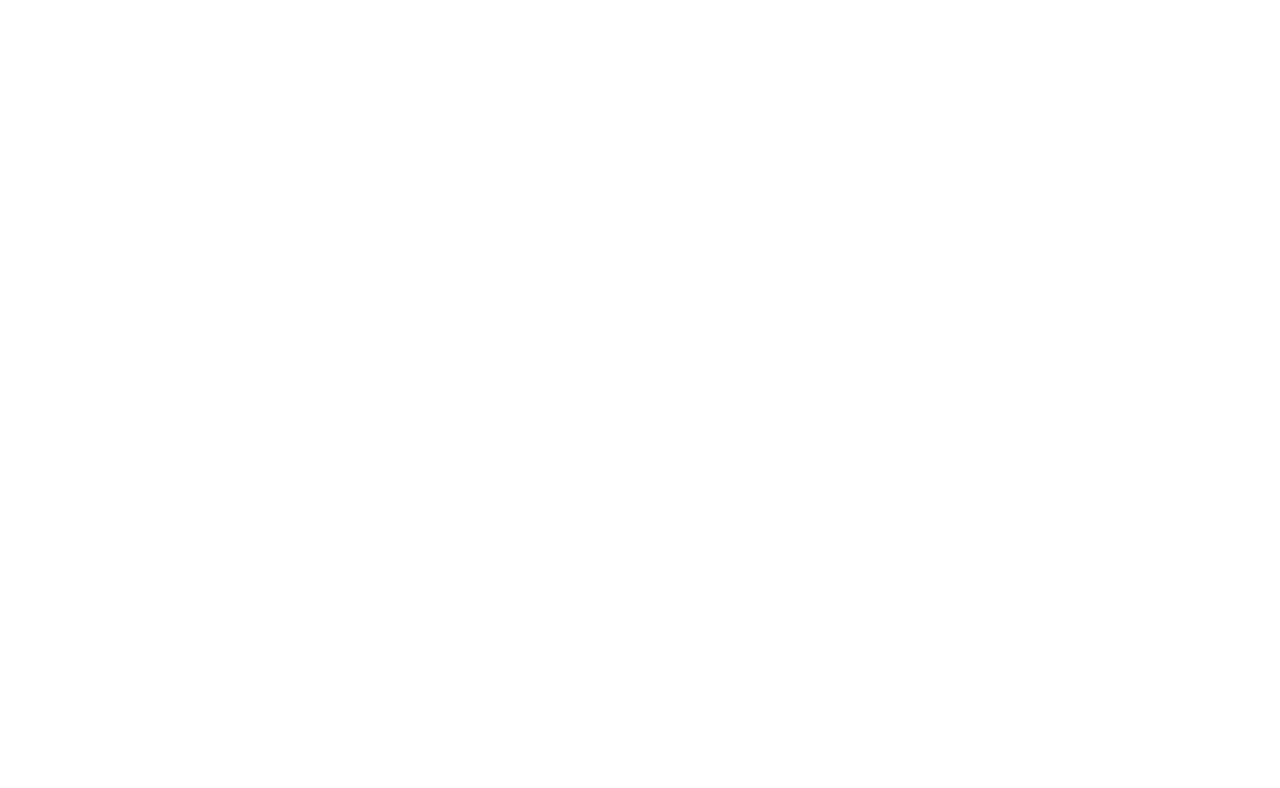
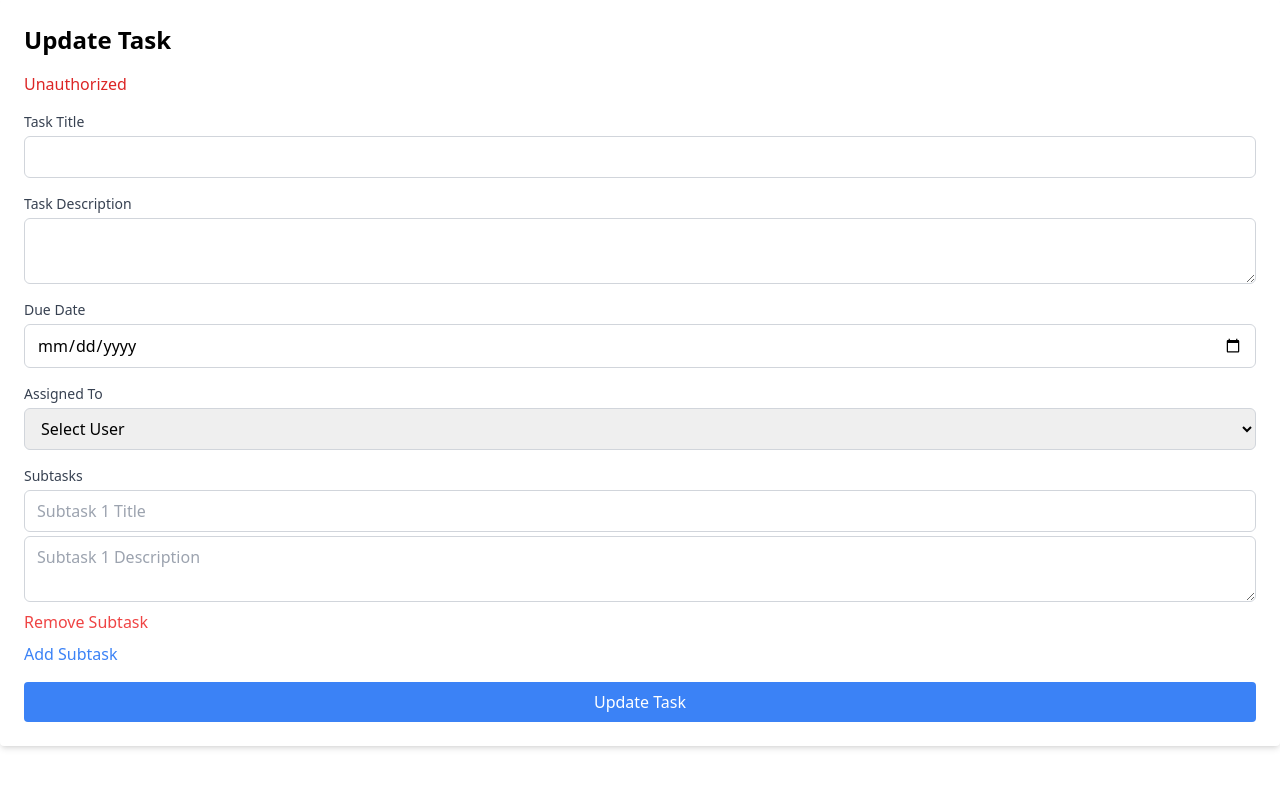
Before and after one commit to PrincyChauhan/sequelize-task-management, a React (Vite) app in the folder frontend/: page /update-task/1 in a window 1280 px wide. Before the commit this address had no page. Shown: the top 788 px of the page. Built offline with nearby package versions, Linux system fonts and the light colour scheme.

Commit message:
Update task

```diff
--- a/frontend/src/App.jsx
+++ b/frontend/src/App.jsx
@@ -6,6 +6,8 @@
 import CreateTask from "./pages/CreateTask";
 import TaskList from "./pages/TaskList";
 import ViewTask from "./pages/ViewTask";
+import UpdateTask from "./pages/UpdateTask";
+
 const App = () => {
   return (
     <Router>
@@ -16,8 +18,8 @@
         <Route path="/create-user" element={<CreateUser />} />
         <Route path="/create-task" element={<CreateTask />} />
         <Route path="/tasks" element={<TaskList />} />
-        <Route path="/tasks" element={<TaskList />} />
         <Route path="/view-task/:taskId" element={<ViewTask />} />
+        <Route path="/update-task/:taskId" element={<UpdateTask />} />
       </Routes>
     </Router>
   );
--- /dev/null
+++ b/frontend/src/pages/UpdateTask.jsx
@@ -0,0 +1,248 @@
+import { useEffect, useState } from "react";
+import axios from "axios";
+import { useNavigate, useParams } from "react-router-dom";
+
+const UpdateTask = () => {
+  const [task, setTask] = useState({
+    title: "",
+    description: "",
+    status: "",
+    dueDate: "",
+    assignedTo: "",
+    subtasks: [{ title: "", description: "" }],
+  });
+
+  const [errorMessage, setErrorMessage] = useState("");
+  const [successMessage, setSuccessMessage] = useState("");
+  const [users, setUsers] = useState([]);
+  const navigate = useNavigate();
+  const { taskId } = useParams();
+
+  useEffect(() => {
+    const fetchTask = async () => {
+      try {
+        const token = localStorage.getItem("token");
+        if (!token) {
+          setErrorMessage("Unauthorized");
+          return;
+        }
+        const usersResponse = await axios.get(
+          "http://localhost:3000/auth/get-users",
+          {
+            headers: {
+              Authorization: `Bearer ${token}`,
+            },
+          }
+        );
+        console.log(
+          "usersResponse-------------------------------",
+          usersResponse.data.users
+        );
+        setUsers(usersResponse.data.users);
+
+        const response = await axios.get(
+          `http://localhost:3000/task/get-task/${taskId}`,
+          {
+            headers: {
+              Authorization: `Bearer ${token}`,
+            },
+          }
+        );
+        console.log("response.data----------------------", response.data);
+        if (response.data.success && response.data.task) {
+          const taskData = response.data.task;
+          const formattedDueDate = taskData.dueDate
+            ? new Date(taskData.dueDate).toISOString().split("T")[0]
+            : "";
+
+          setTask({
+            ...taskData,
+            dueDate: formattedDueDate,
+          });
+        } else {
+          setErrorMessage(response.data.message);
+        }
+      } catch (error) {
+        setErrorMessage(error.message);
+      }
+    };
+
+    if (taskId) fetchTask();
+  }, [taskId]);
+
+  const handleSubtaskChange = (index, field, value) => {
+    setTask((prev) => {
+      const newSubtasks = [...prev.subtasks];
+      newSubtasks[index][field] = value;
+      return { ...prev, subtasks: newSubtasks };
+    });
+  };
+
+  const handleAddSubtask = () => {
+    setTask((prev) => ({
+      ...prev,
+      subtasks: [...prev.subtasks, { title: "", description: "" }],
+    }));
+  };
+
+  const handleRemoveSubtask = (index) => {
+    setTask((prev) => {
+      const newSubtasks = [...prev.subtasks];
+      newSubtasks.splice(index, 1);
+      return { ...prev, subtasks: newSubtasks };
+    });
+  };
+  const handleSubmit = async (e) => {
+    e.preventDefault();
+    console.log("----------------------------,task", task);
+    const token = localStorage.getItem("token");
+    if (!token) {
+      setErrorMessage("Unauthorized. Please log in.");
+      return;
+    }
+
+    try {
+      const response = await axios.post(
+        `http://localhost:3000/task/update-task/${taskId}`,
+        task,
+        {
+          headers: { Authorization: `Bearer ${token}` },
+        }
+      );
+
+      console.log("response---update---", response.data);
+
+      if (response.data.success) {
+        setSuccessMessage("Task updated successfully!");
+        setTimeout(() => {
+          setSuccessMessage("");
+          navigate("/tasks");
+        }, 3000);
+      } else {
+        setErrorMessage(response.data.message || "Failed to update task.");
+      }
+    } catch (error) {
+      setErrorMessage(error.response?.data?.message || "Error updating task.");
+    }
+  };
+
+  return (
+    <div className="p-6 bg-white shadow-md rounded">
+      <h2 className="text-2xl font-semibold mb-4">Update Task</h2>
+
+      {errorMessage && <div className="text-red-600 mb-4">{errorMessage}</div>}
+      {successMessage && (
+        <div className="text-green-600 mb-4">{successMessage}</div>
+      )}
+
+      <form onSubmit={handleSubmit}>
+        <div className="mb-4">
+          <label className="block text-sm font-medium text-gray-700 text-left">
+            Task Title
+          </label>
+          <input
+            type="text"
+            value={task.title}
+            onChange={(e) => setTask({ ...task, title: e.target.value })}
+            className="mt-1 block w-full px-3 py-2 border border-gray-300 rounded-md"
+            required
+          />
+        </div>
+
+        <div className="mb-4">
+          <label className="block text-sm font-medium text-gray-700 text-left">
+            Task Description
+          </label>
+          <textarea
+            value={task.description}
+            onChange={(e) => setTask({ ...task, description: e.target.value })}
+            className="mt-1 block w-full px-3 py-2 border border-gray-300 rounded-md"
+            required
+          />
+        </div>
+
+        <div className="mb-4">
+          <label className="block text-sm font-medium text-gray-700 text-left">
+            Due Date
+          </label>
+          <input
+            type="date"
+            value={task.dueDate}
+            onChange={(e) => setTask({ ...task, dueDate: e.target.value })}
+            className="mt-1 block w-full px-3 py-2 border border-gray-300 rounded-md"
+            required
+          />
+        </div>
+        <div className="mb-4">
+          <label className="block text-sm font-medium text-gray-700 text-left">
+            Assigned To
+          </label>
+          <select
+            value={task.assignedTo}
+            onChange={(e) => setTask({ ...task, assignedTo: e.target.value })}
+            className="mt-1 block w-full px-3 py-2 border border-gray-300 rounded-md"
+            required
+          >
+            <option value="">Select User</option>
+            {users.map((user) => (
+              <option key={user.id} value={user.id}>
+                {user.username} ({user.email})
+              </option>
+            ))}
+          </select>
+        </div>
+        <div className="mb-4">
+          <label className="block text-sm font-medium text-gray-700 text-left">
+            Subtasks
+          </label>
+          {task.subtasks.map((subtask, index) => (
+            <div key={index} className="mb-2">
+              <input
+                type="text"
+                name="title"
+                value={subtask.title}
+                onChange={(e) =>
+                  handleSubtaskChange(index, "title", e.target.value)
+                }
+                placeholder={`Subtask ${index + 1} Title`}
+                className="mt-1 block w-full px-3 py-2 border border-gray-300 rounded-md"
+              />
+              <textarea
+                name="description"
+                value={subtask.description}
+                onChange={(e) =>
+                  handleSubtaskChange(index, "description", e.target.value)
+                }
+                placeholder={`Subtask ${index + 1} Description`}
+                className="mt-1 block w-full px-3 py-2 border border-gray-300 rounded-md"
+              />
+              <button
+                type="button"
+                onClick={() => handleRemoveSubtask(index)}
+                className="text-red-500 mt-2"
+              >
+                Remove Subtask
+              </button>
+            </div>
+          ))}
+          <button
+            type="button"
+            onClick={handleAddSubtask}
+            className="text-blue-500"
+          >
+            Add Subtask
+          </button>
+        </div>
+
+        <button
+          type="submit"
+          className="w-full bg-blue-500 text-white py-2 rounded"
+        >
+          Update Task
+        </button>
+      </form>
+    </div>
+  );
+};
+
+export default UpdateTask;
```
Also changed, not shown: 1 other file (tests, documents, lock files or other folders).
